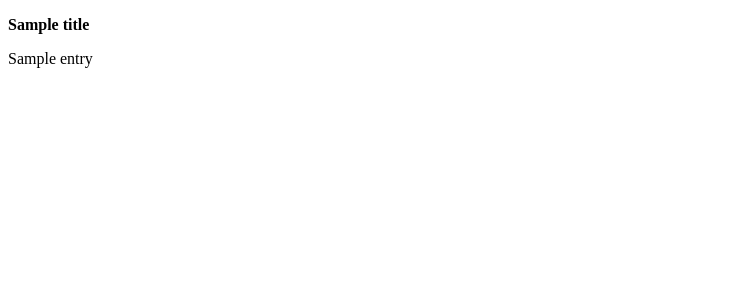
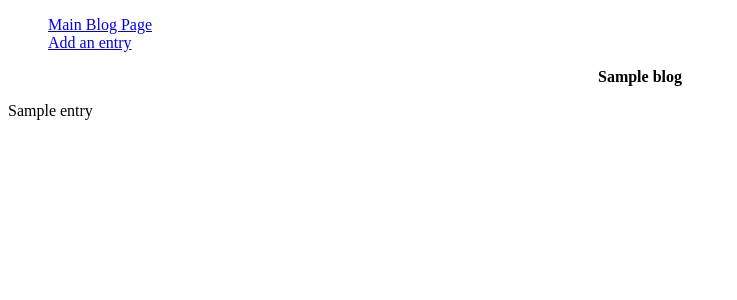
Before and after one commit to hizzity/blogz, a Flask app: template templates/single_blog.html in a window 1280 px wide. Shown: the top 300 px of the page, without its empty margins (0-737 px from the left). Run offline with Flask 2, Linux system fonts and the light colour scheme; the template is opened without the code that fills it: most values are stand-ins (such as "Sample title", 1, 10 or a date in 2020); data that the repository does not hold is empty.

Commit message:
progress?

```diff
--- a/main.py
+++ b/main.py
@@ -18,34 +18,29 @@ class Blog(db.Model):
         self.entry = entry
 
     def __str__(self):
-        return '<Blog {0}>'.format(self.name)  ##to see in python shell? not nec to run site
+        return '<Blog {0}>'.format(self.title)  ##to see in python shell? not nec to run site
 
-@app.route('/eachblog', methods=['POST'])
-# when click on a blog,
-# get id number, use that to
-# display the title and entry
+@app.route('/<blog_id>')  #blog_id in path? @app.route("/data/<section>") def data(section): assert section == request.view_args['section']
+def one_post(blog_id):
+    assert blog_id == Blog.query.get(title)
 
+    return render_template('single_blog.html', blogs=blogs)
 
 
 @app.route('/new', methods=['POST','GET'])
 def newpost():
-    return render_template("newpost.html")
-## after info entered: go to single_blog.html, with title and entry passed
-# ...need new function within this route? or need to route?
-
-# if request.method == 'GET':
-#    redirect ('/newpost.html')
+    return render_template('/newpost.html')
 
 
-
-
-@app.route('/', methods=['POST','GET'])
+@app.route('/blog', methods=['POST','GET'])
 def index():
+    #this should add any new entries to the list of blogs...*should*
     if request.method == 'POST':
         new_title = request.form['new_title']
         new_entry = request.form['new_entry']
         db.session.add(new_title, new_entry)
         db.session.commit()
+
     blogs = Blog.query.all()  # Blog.query.get(new_title) to get id of the new_title
     return render_template("blog.html", blogs=blogs)
 
--- a/templates/base.html
+++ b/templates/base.html
@@ -5,6 +5,16 @@
         <title>Blog</title>
     </head>
 <body>
+    <nav>
+        <ul style="list-style-type:none;">
+        <li>
+            <a href="blog.html">Main Blog Page</a>
+        </li>
+        <li>
+            <a href="newpost.html">Add an entry</a>
+        </li>
+        </ul>
+    </nav>
 
     {% block content %}
     {% endblock %}
--- a/templates/single_blog.html
+++ b/templates/single_blog.html
@@ -2,8 +2,8 @@
 
 {% block content %}
 
-<p><strong><centered>{{title}}</centered></strong></p>
+<p><strong><center>{{blogs.title}}</center></strong></p>
 
-<p>{{entry}}</p>
+<p>{{blogs.entry}}</p>
 
 {% endblock %}
```
Also changed, not shown: templates/blog.html (+17 -14 lines), templates/newpost.html (+16 -21 lines).
